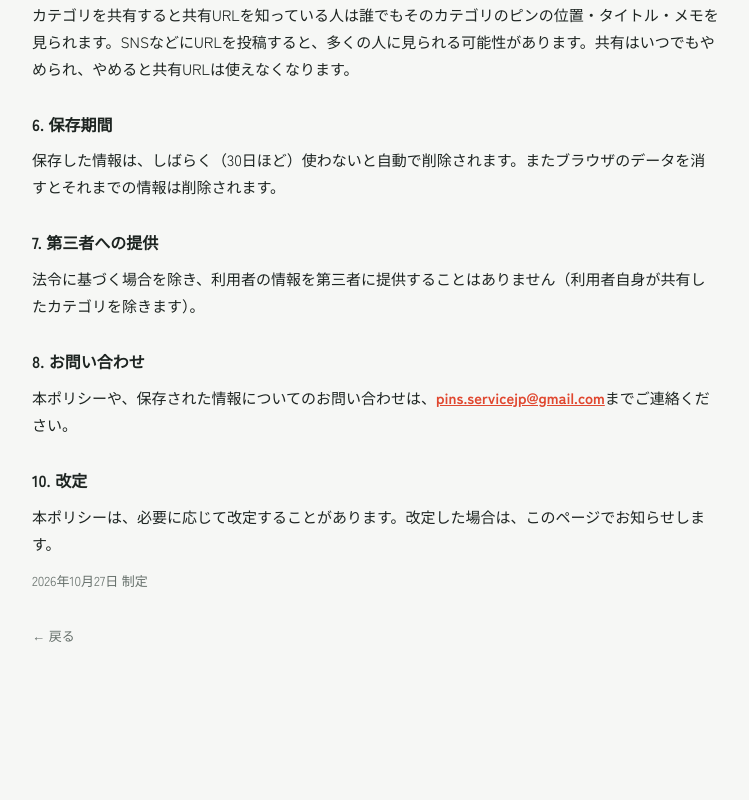
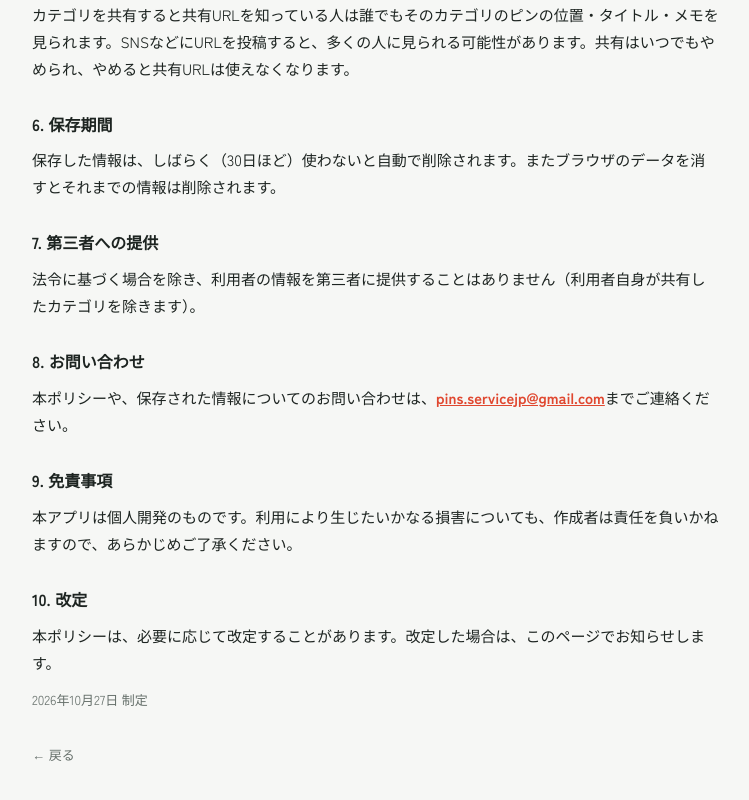
Before and after one commit to kzk-dev00/pins, a Next.js app in the folder web/: page /privacy in a window 1280 px wide. Shown: the part 844-1644 px from the top of the page, without its empty margins (264-1013 px from the left). Before the commit the page ends 1544 px from the top, so only its background shows below. Built offline with nearby package versions, Linux system fonts and the light colour scheme.

Commit message:
プライバシーポリシーに免責事項を追加

```diff
--- a/web/src/app/privacy/page.tsx
+++ b/web/src/app/privacy/page.tsx
@@ -71,6 +71,9 @@ export default function PrivacyPage() {
         までご連絡ください。
       </p>
 
+      <h2 className={styles.heading}>9. 免責事項</h2>
+      <p>本アプリは個人開発のものです。利用により生じたいかなる損害についても、作成者は責任を負いかねますので、あらかじめご了承ください。</p>
+
       <h2 className={styles.heading}>10. 改定</h2>
       <p>本ポリシーは、必要に応じて改定することがあります。改定した場合は、このページでお知らせします。</p>
 
```
